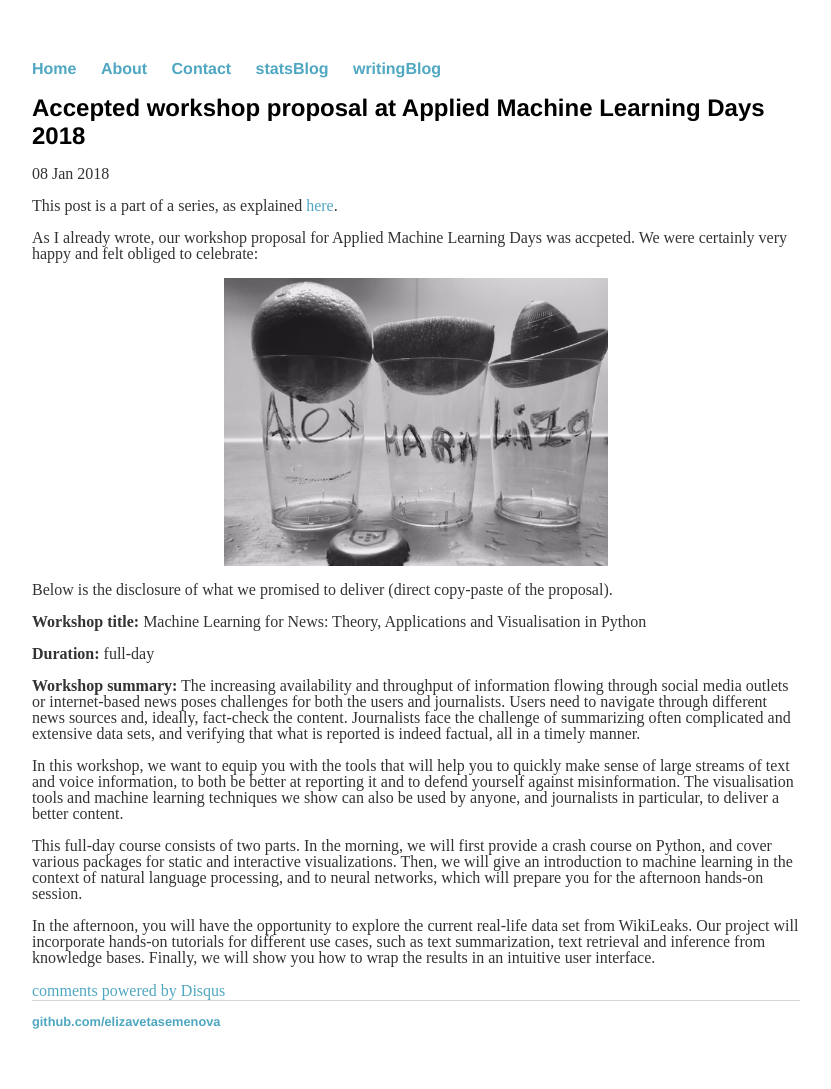
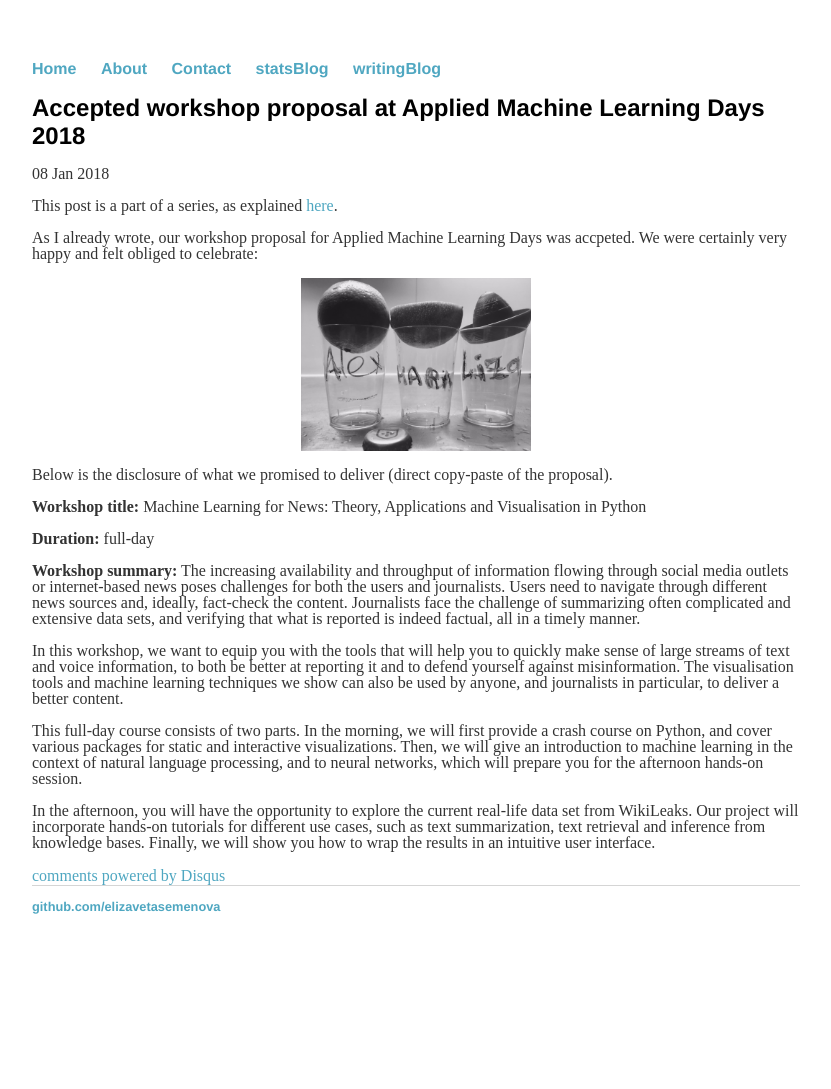
Before and after one commit to elizavetasemenova/elizavetasemenova.github.io, a Jekyll site: the page built from _posts/2018-01-08-AMLD2018-workshop-proposal.md, in a window 1280 px wide. Shown: the whole page, without its empty margins (224-1055 px from the left). Built offline with Jekyll 4.4.1, drawn with Linux system fonts in a browser that asks for light colours; comment, search, counter and statistics services are not loaded; after the commit the page ends 974 px from its top, so only the background shows below that.

Commit message:
Update 2018-01-08-AMLD2018-workshop-proposal.md

```diff
--- a/_posts/2018-01-08-AMLD2018-workshop-proposal.md
+++ b/_posts/2018-01-08-AMLD2018-workshop-proposal.md
@@ -9,7 +9,7 @@ This post is a part of a series, as explained [here](https://elizavetasemenova.g
 
 As I already wrote, our workshop proposal for Applied Machine Learning Days was accpeted. We were certainly very happy and felt obliged to celebrate:
 <p style="text-align:center;">
-<img src="/images/Tequila.jpg" width="50%" align="middle">
+<img src="/images/Tequila.jpg" width="30%" align="middle">
 </p>
 Below is the disclosure of what we promised to deliver (direct copy-paste of the proposal).
 
```
